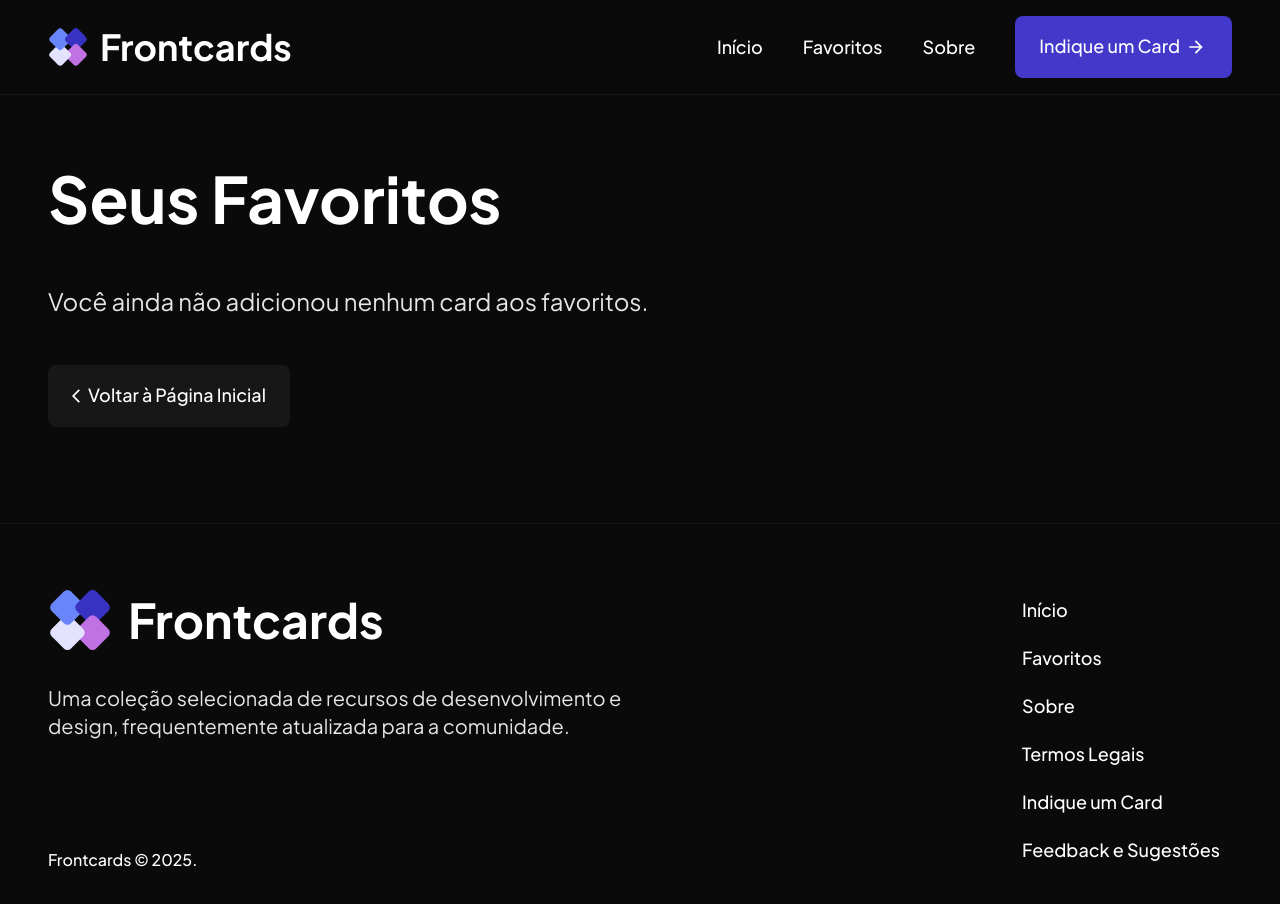
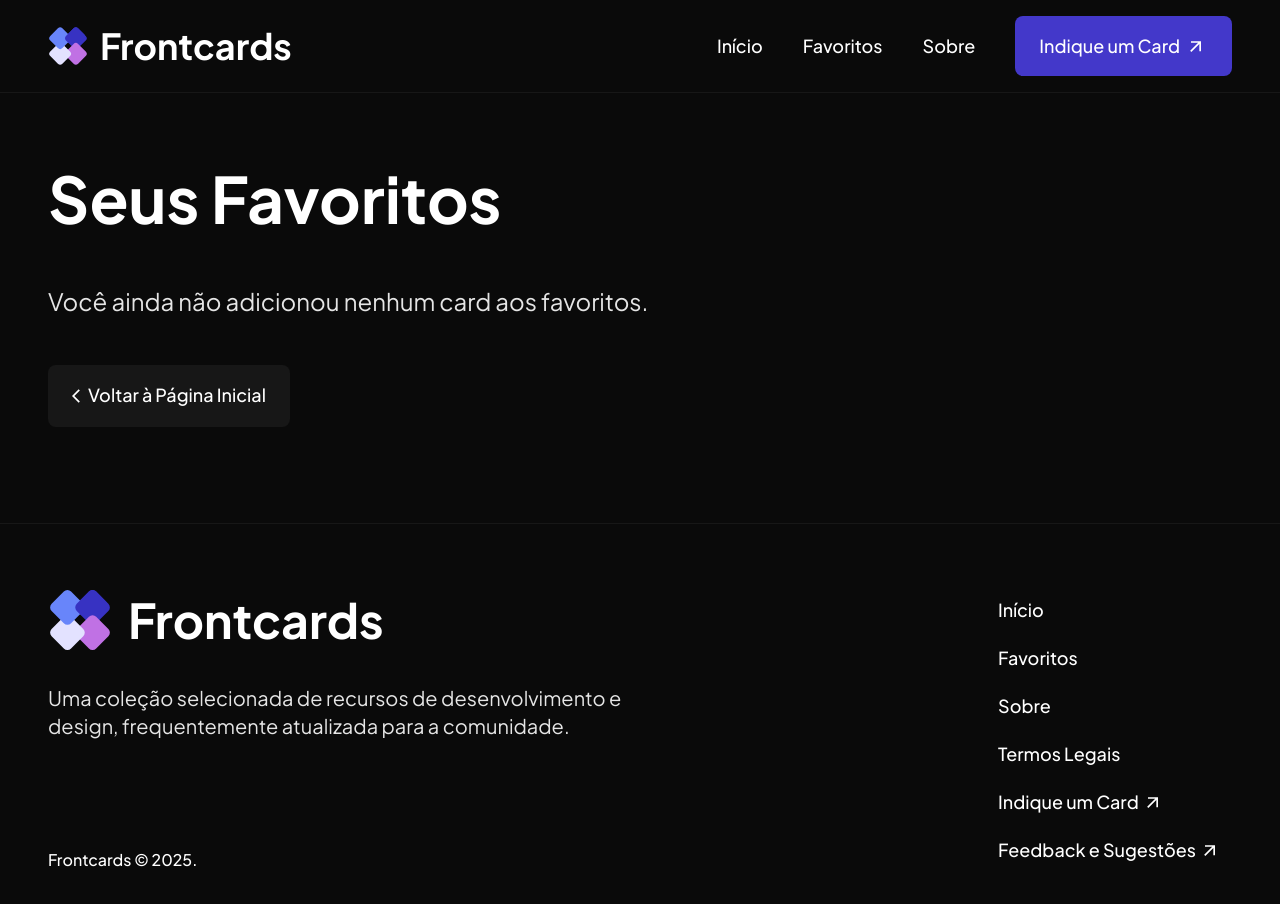
Before and after one commit to SnayderRodrigues/frontcards, a React (Vite) app: page /favorites in a window 1280 px wide. Built offline with nearby package versions, Linux system fonts and the light colour scheme.

Commit message:
update: Buttons and Links styles

```diff
--- a/src/app/error/Page.jsx
+++ b/src/app/error/Page.jsx
@@ -16,7 +16,7 @@ const ErrorPage = () => {
           </p>
           <Link
             to="/"
-            className="w-fit flex items-center justify-center gap-1 text-base sm:text-lg font-medium text-white bg-neutral-900 px-3 py-3 xsm:px-4 xsm:py-3 md:px-6 md:py-4 rounded-lg transition-colors hover:bg-neutral-800"
+            className="w-fit flex items-center justify-center gap-1 text-base sm:text-lg font-medium text-white bg-neutral-800 md:bg-neutral-900 px-3 py-3 xsm:px-4 xsm:py-3 md:px-6 md:py-4 rounded-lg transition-colors md:hover:bg-neutral-800"
           >
             <svg
               xmlns="http://www.w3.org/2000/svg"
--- a/src/app/favorites/Page.jsx
+++ b/src/app/favorites/Page.jsx
@@ -17,7 +17,7 @@ const FavoritesPage = () => {
             </p>
             <Link
               to="/"
-              className="w-fit flex items-center justify-center gap-1 text-base sm:text-lg font-medium text-white bg-neutral-900 px-3 py-3 xsm:px-4 xsm:py-3 md:px-6 md:py-4 rounded-lg transition-colors hover:bg-neutral-800"
+              className="w-fit flex items-center justify-center gap-1 text-base sm:text-lg font-medium text-white bg-neutral-800 md:bg-neutral-900 px-3 py-3 xsm:px-4 xsm:py-3 md:px-6 md:py-4 rounded-lg transition-colors md:hover:bg-neutral-800"
             >
               <svg
                 xmlns="http://www.w3.org/2000/svg"
@@ -36,7 +36,7 @@ const FavoritesPage = () => {
           <>
             <Link
               to="/"
-              className="w-fit flex items-center justify-center gap-1 text-base sm:text-lg lg:text-xl font-medium text-white bg-neutral-900 px-3 py-3 xsm:px-4 xsm:py-3 md:px-6 md:py-4 border-2 border-neutral-800 rounded-lg mb-8 transition-colors hover:bg-neutral-950"
+              className="w-fit flex items-center justify-center gap-1 text-base sm:text-lg lg:text-xl font-medium text-white bg-neutral-800 md:bg-neutral-900 px-3 py-3 xsm:px-4 xsm:py-3 md:px-6 md:py-4 rounded-lg mb-8 transition-colors md:hover:bg-neutral-950"
             >
               <svg
                 xmlns="http://www.w3.org/2000/svg"
@@ -48,7 +48,7 @@ const FavoritesPage = () => {
               >
                 <path d="M640-80 240-480l400-400 71 71-329 329 329 329-71 71Z" />
               </svg>
-              <span className="xsm:mb-[2px]">Voltar</span>
+              <span className="xsm:mb-[2px]">Voltar à Página Inicial</span>
             </Link>
             <div className="grid grid-cols-1 sm:grid-cols-2 lg:grid-cols-3 2xl:grid-cols-4 gap-6 sm:gap-4 md:gap-6 mb-6 md:mb-6">
               {favorites.map((tool) => (
--- a/src/components/Button.jsx
+++ b/src/components/Button.jsx
@@ -7,16 +7,16 @@ const Button = ({ text, href }) => {
       target="_blank"
       className="w-fit flex items-center gap-1 text-base sm:text-lg font-medium bg-indigo-700 px-3 xsm:px-4 lg:px-6 py-3 xsm:py-3 md:py-[14px] lg:py-4 rounded-lg md:hover:bg-indigo-800 transition-colors cursor-pointer"
     >
-      <span className="shrink-0 xsm:mb-[2px]">{text}</span>
+      <span className="shrink-0">{text}</span>
       <svg
         xmlns="http://www.w3.org/2000/svg"
         width="20px"
         height="20px"
         viewBox="0 -960 960 960"
         fill="#fff"
-        className="w-[18px] sm:w-5 lg:w-6"
+        className="w-[18px] sm:w-5 lg:w-6 mt-[2px]"
       >
-        <path d="M647-440H160v-80h487L423-744l57-56 320 320-320 320-57-56 224-224Z" />
+        <path d="m256-240-56-56 384-384H240v-80h480v480h-80v-344L256-240Z" />
       </svg>
     </a>
   );
--- a/src/components/Footer.jsx
+++ b/src/components/Footer.jsx
@@ -72,16 +72,36 @@ const Footer = () => {
           <a
             href="https://forms.gle/Rh2qCEwa7H3DAUQ26"
             target="_blank"
-            className="w-fit md:p-2 lg:px-3 lg:py-2 rounded-lg md:hover:bg-neutral-800 transition-colors"
+            className="w-fit flex items-center gap-1 md:p-2 lg:px-3 lg:py-2 rounded-lg md:hover:bg-neutral-800 transition-colors"
           >
-            Indique um Card
+            <span>Indique um Card</span>
+            <svg
+              xmlns="http://www.w3.org/2000/svg"
+              width="20px"
+              height="20px"
+              viewBox="0 -960 960 960"
+              fill="#fff"
+              className="mt-[2px]"
+            >
+              <path d="m256-240-56-56 384-384H240v-80h480v480h-80v-344L256-240Z" />
+            </svg>
           </a>
           <a
             href="https://forms.gle/ZVfjAj1TDQuinBVz8"
             target="_blank"
-            className="w-fit md:p-2 lg:px-3 lg:py-2 rounded-lg md:hover:bg-neutral-800 transition-colors"
+            className="w-fit flex items-center gap-1 md:p-2 lg:px-3 lg:py-2 rounded-lg md:hover:bg-neutral-800 transition-colors"
           >
-            Feedback e Sugestões
+            <span>Feedback e Sugestões</span>
+            <svg
+              xmlns="http://www.w3.org/2000/svg"
+              width="20px"
+              height="20px"
+              viewBox="0 -960 960 960"
+              fill="#fff"
+              className="mt-[2px]"
+            >
+              <path d="m256-240-56-56 384-384H240v-80h480v480h-80v-344L256-240Z" />
+            </svg>
           </a>
         </div>
         <button
--- a/src/components/Header.jsx
+++ b/src/components/Header.jsx
@@ -175,15 +175,16 @@ const Header = () => {
             target="_blank"
             className="w-full md:hidden flex items-center justify-center gap-2 text-lg font-medium bg-indigo-700 px-5 py-4 rounded-lg mt-4"
           >
-            <span className="shrink-0 xsm:mb-[2px]">Indique um Card</span>
+            <span className="shrink-0">Indique um Card</span>
             <svg
               xmlns="http://www.w3.org/2000/svg"
-              width="24px"
-              height="24px"
+              width="20px"
+              height="20px"
               viewBox="0 -960 960 960"
               fill="#fff"
+              className="w-5 mt-[2px]"
             >
-              <path d="M647-440H160v-80h487L423-744l57-56 320 320-320 320-57-56 224-224Z" />
+              <path d="m256-240-56-56 384-384H240v-80h480v480h-80v-344L256-240Z" />
             </svg>
           </a>
           <div className="flex-1 flex flex-col justify-end gap-3 text-sm">
--- a/src/components/Hero.jsx
+++ b/src/components/Hero.jsx
@@ -17,18 +17,18 @@ const Hero = () => {
           <a
             href="https://forms.gle/Rh2qCEwa7H3DAUQ26"
             target="_blank"
-            className="w-fit md:hidden flex items-center gap-1 text-base sm:text-lg font-medium bg-indigo-700 px-3 xsm:px-4 py-3 xsm:py-3 rounded-lg mt-8 transition-colors cursor-pointer"
+            className="w-fit md:hidden flex items-center gap-1 text-base sm:text-lg font-medium bg-indigo-700 px-4 py-3 rounded-lg mt-8 transition-colors cursor-pointer"
           >
-            <span className="shrink-0 xsm:mb-[2px]">Indique um Card</span>
+            <span className="shrink-0">Indique um Card</span>
             <svg
               xmlns="http://www.w3.org/2000/svg"
-              width="24px"
-              height="24px"
+              width="20px"
+              height="20px"
               viewBox="0 -960 960 960"
               fill="#fff"
-              className="w-[18px] sm:w-5"
+              className="w-[18px] sm:w-5 lg:w-6 mt-[2px]"
             >
-              <path d="M647-440H160v-80h487L423-744l57-56 320 320-320 320-57-56 224-224Z" />
+              <path d="m256-240-56-56 384-384H240v-80h480v480h-80v-344L256-240Z" />
             </svg>
           </a>
         </div>
```
